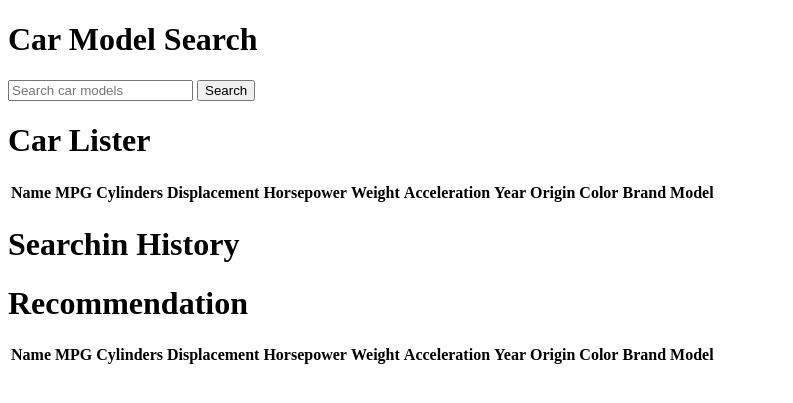
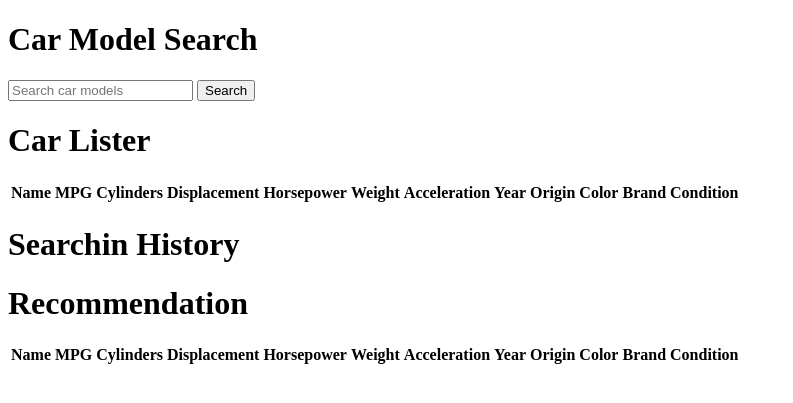
Before and after one commit to Nour-MZ/Flask-Car, a Flask app: page / in a window 1280 px wide. Shown: the top 403 px of the page, without its empty margins (0-793 px from the left). Run offline with Flask 3, Linux system fonts and the light colour scheme; lists and menus that the app fills with data are empty.

Commit message:
Add files via upload

```diff
--- a/templates/index.html
+++ b/templates/index.html
@@ -23,7 +23,7 @@
                 <th>Origin</th>
                 <th>Color</th>
                 <th>Brand</th>
-                <th>Model</th>
+                <th>Condition</th>
             </tr>
         </thead>
         <tbody id="CarListBody"></tbody>
@@ -45,7 +45,7 @@
               <th>Origin</th>
               <th>Color</th>
               <th>Brand</th>
-              <th>Model</th>
+              <th>Condition</th>
           </tr>
       </thead>
       <tbody></tbody>
@@ -66,7 +66,7 @@
         tableBody.innerHTML = '';
         console.log(data)
         data.forEach(function(car) {
-
+          console.log("randoom")
           var row = document.createElement('tr');
           row.innerHTML = `
             <td>${car[Object.keys(car)[0]].name}</td>
@@ -91,7 +91,7 @@
 
                   const response = await fetch(`/search?query=${encodeURIComponent(query)}`);
                   const carList = await response.json();
-                  console.log(carList)
+
 
                   const table = document.getElementById('carList')
                   tableBody = document.getElementById('CarListBody')
@@ -154,7 +154,7 @@
             .get("/recommend?items=" + recentSearches)
             .then(function (response) {
                 var recommendList = response.data
-                console.log(recommendList)
+
                 updateTable(recommendList, '#recommendation');
 
                 localStorage.setItem(
```
